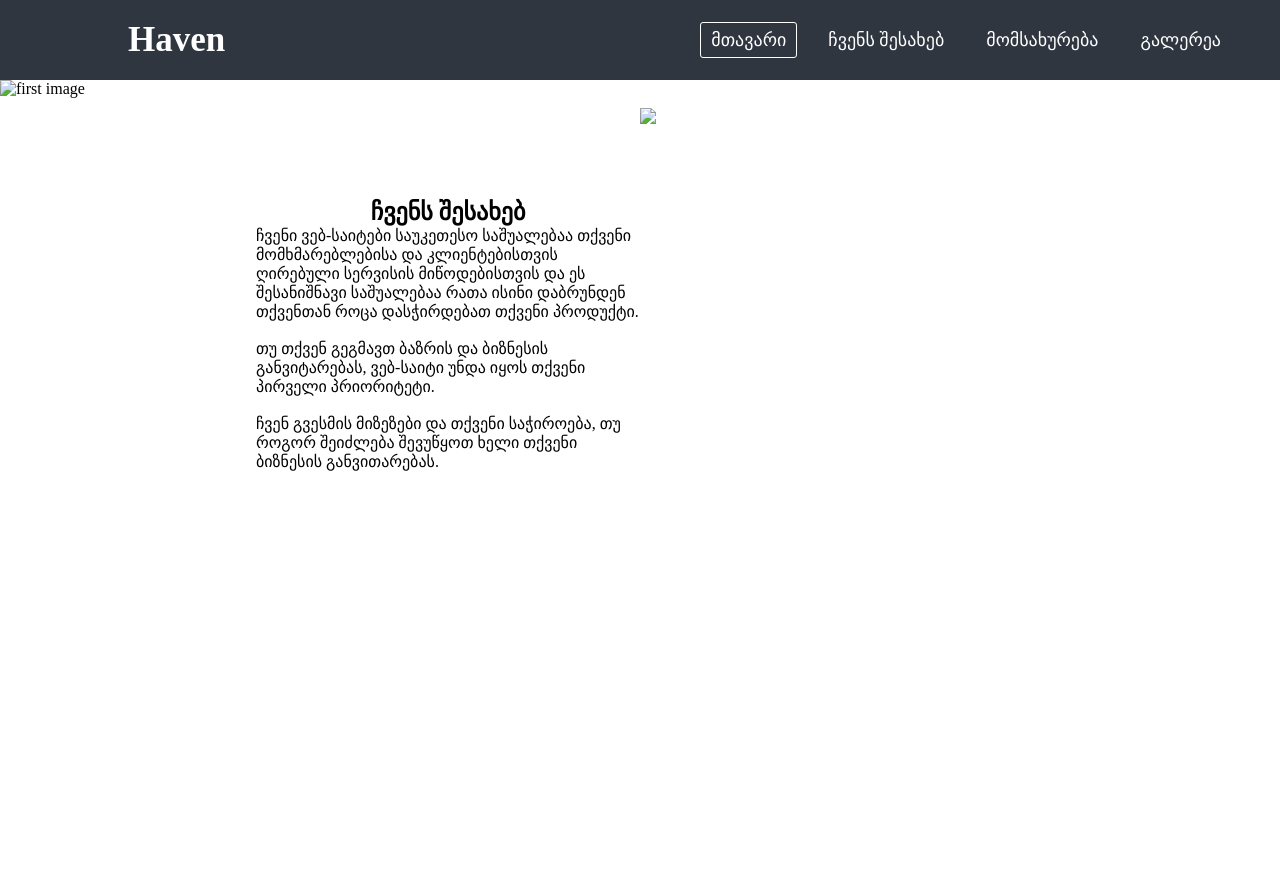
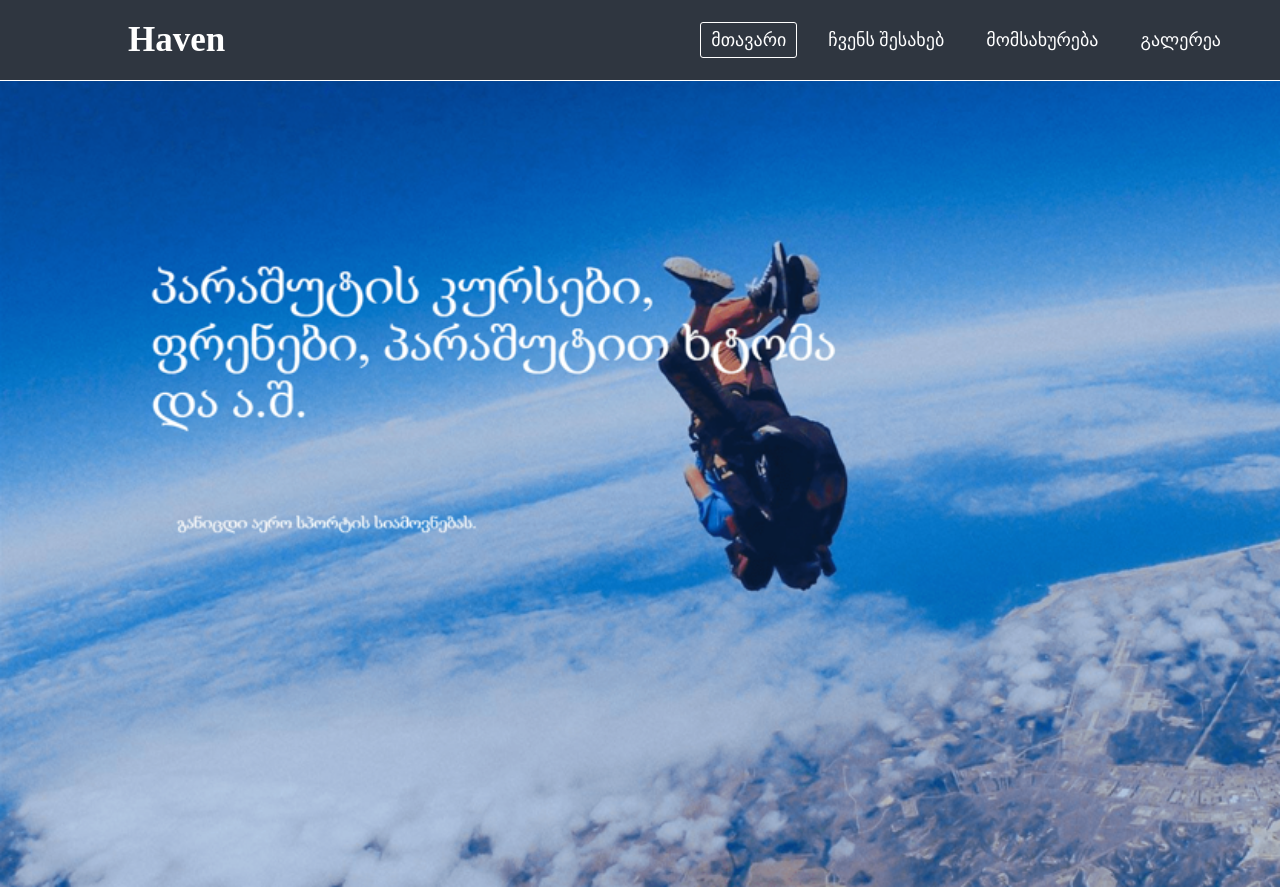
Before and after one commit to ako12341/haven.github.io, a plain HTML site: page index.html in a window 1280 px wide. Shown: the top 887 px of the page. Before the commit the page ends 800 px from the top, so only its background shows below. Drawn offline with nearby package versions, Linux system fonts and the light colour scheme.

Commit message:
Update index.html

```diff
--- a/index.html
+++ b/index.html
@@ -30,9 +30,9 @@
 			<i class="fas fa-bars"></i>
 		</label>
 	</nav>
-	<img id="first_img" src="img/first.png" alt="first image">
+	<img id="first_img" src="first.png" alt="first image">
 	<div id="about_us">
-		<img src="img/second.png">
+		<img src="second.png">
 		<div class="text">
 			<h2>ჩვენს შესახებ</h2>
 			<p>ჩვენი ვებ-საიტები საუკეთესო საშუალებაა თქვენი მომხმარებლებისა და კლიენტებისთვის ღირებული სერვისის მიწოდებისთვის და ეს შესანიშნავი საშუალებაა რათა ისინი დაბრუნდენ თქვენთან როცა დასჭირდებათ თქვენი პროდუქტი. <br> <br>თუ თქვენ გეგმავთ ბაზრის და ბიზნესის განვიტარებას, ვებ-საიტი უნდა იყოს თქვენი პირველი პრიორიტეტი. <br> <br> ჩვენ გვესმის მიზეზები და თქვენი საჭიროება, თუ როგორ შეიძლება შევუწყოთ ხელი თქვენი ბიზნესის განვითარებას.</p>
```
